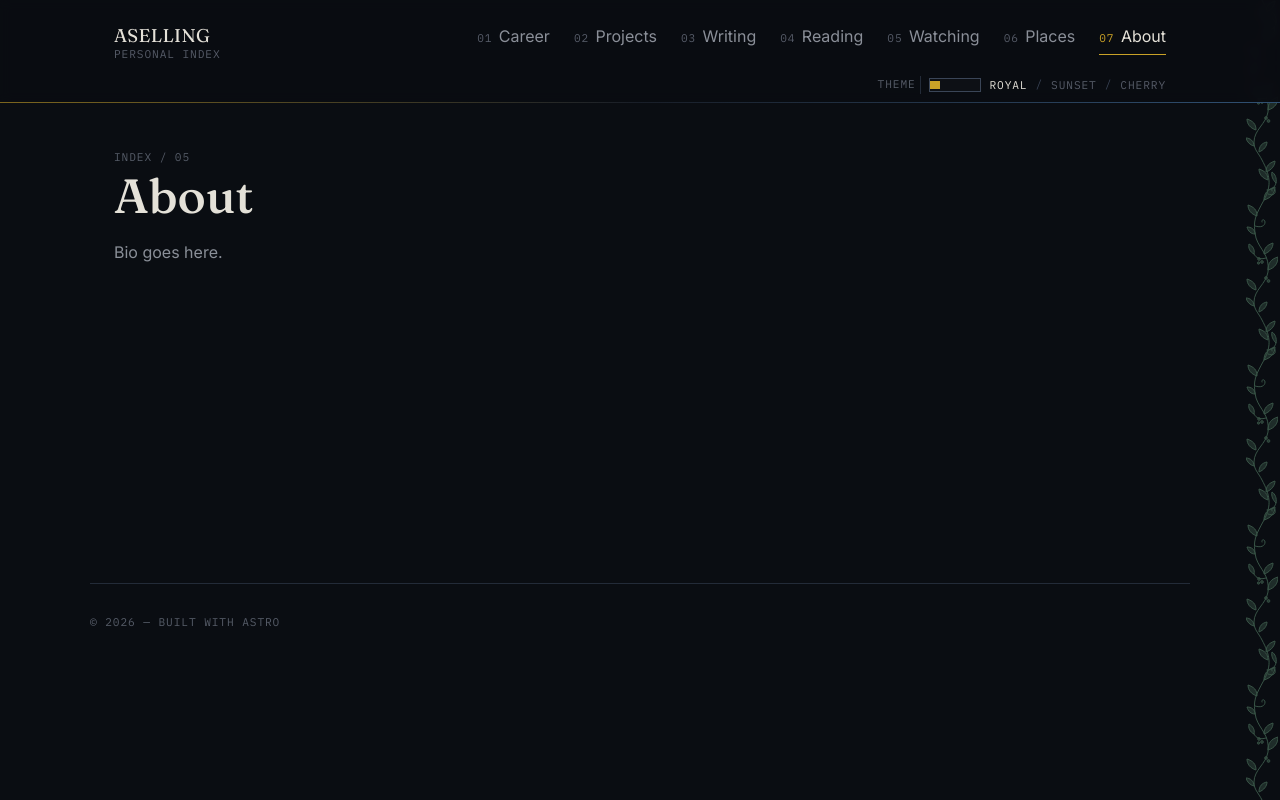
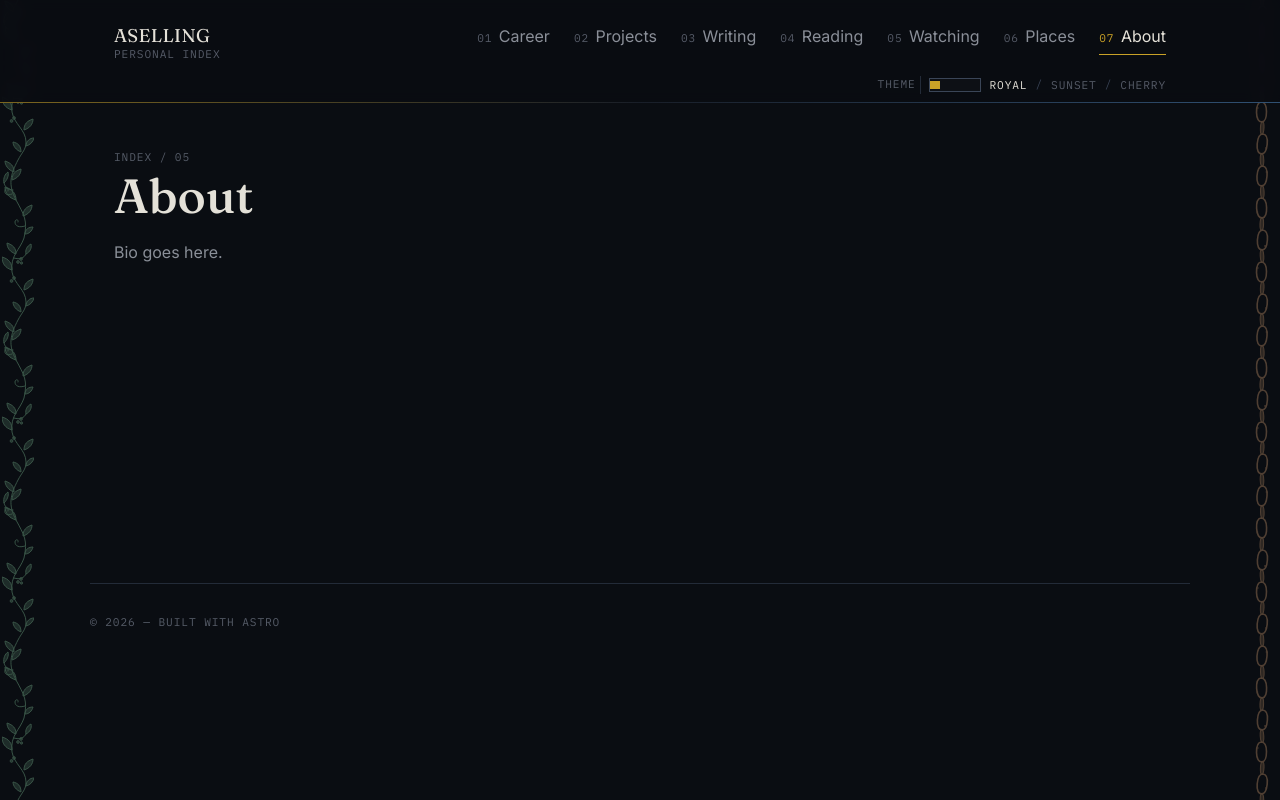
Before and after one commit to asellingson28/asellingson28.github.io, an Astro site: page /about in a window 1280 px wide. Built offline with nearby package versions, Linux system fonts and the light colour scheme; Astro itself is replaced by a stand-in of ours.

Commit message:
Move vines to left edge, add chains ornament on right
Vines.astro now mirrors and hugs the left edge; Chains.astro is a new
matching ornament on the right, themed via a --color-chain token.

```diff
--- /dev/null
+++ b/src/components/Chains.astro
@@ -0,0 +1,77 @@
+---
+// Experimental ornament: a rustic chain hanging down the right edge of the
+// viewport — hand-forged links alternating front-on and edge-on, slightly
+// askew, with specks of rust. Purely decorative — delete this file and its
+// one usage in BaseLayout.astro to remove. Color comes from the per-theme
+// --color-chain token.
+---
+
+<svg class="chains" aria-hidden="true">
+  <defs>
+    <!-- one full link (front view) and one edge-on link, both centered at 0,0 -->
+    <path
+      id="chain-link"
+      d="M0 -10 C3.4 -9.8 5.2 -6.2 5 -0.2 C4.8 5.8 3.2 9.6 0.2 9.9 C-3.2 10.1 -5.1 6.4 -5 0.3 C-4.9 -5.9 -3.3 -9.7 0 -10 Z"
+    />
+    <path
+      id="chain-link-edge"
+      d="M0 -6.5 C1.5 -6.2 1.8 -3.2 1.8 0 C1.8 3.2 1.5 6.2 0 6.5 C-1.5 6.2 -1.8 3.2 -1.8 0 C-1.8 -3.2 -1.5 -6.2 0 -6.5 Z"
+    />
+
+    <pattern id="chain-tile" width="32" height="160" patternUnits="userSpaceOnUse">
+      <use class="link" href="#chain-link" transform="translate(16 16) rotate(3)" />
+      <use class="link" href="#chain-link" transform="translate(15.6 48) rotate(-4)" />
+      <use class="link" href="#chain-link" transform="translate(16.4 80) rotate(2)" />
+      <use class="link" href="#chain-link" transform="translate(15.5 112) rotate(-2)" />
+      <use class="link" href="#chain-link" transform="translate(16.2 144) rotate(4)" />
+
+      <use class="edge" href="#chain-link-edge" transform="translate(16.3 32) rotate(-2)" />
+      <use class="edge" href="#chain-link-edge" transform="translate(15.8 64) rotate(2)" />
+      <use class="edge" href="#chain-link-edge" transform="translate(16 96) rotate(-3)" />
+      <use class="edge" href="#chain-link-edge" transform="translate(16.2 128) rotate(3)" />
+      <!-- the edge-on link at the tile seam, drawn at both ends so it tiles cleanly -->
+      <use class="edge" href="#chain-link-edge" transform="translate(16 0) rotate(-2)" />
+      <use class="edge" href="#chain-link-edge" transform="translate(16 160) rotate(-2)" />
+
+      <circle class="rust" cx="20.5" cy="12" r="0.9" />
+      <circle class="rust" cx="11.5" cy="52" r="0.8" />
+      <circle class="rust" cx="19" cy="86" r="1" />
+      <circle class="rust" cx="12" cy="108" r="0.8" />
+      <circle class="rust" cx="20" cy="148" r="0.9" />
+    </pattern>
+  </defs>
+  <rect width="100%" height="100%" fill="url(#chain-tile)" />
+</svg>
+
+<style>
+  .chains {
+    position: fixed;
+    top: 0;
+    right: 2px;
+    width: 32px;
+    height: 100vh;
+    z-index: 40;
+    pointer-events: none;
+    opacity: 0.55;
+  }
+
+  .link {
+    fill: none;
+    stroke: var(--color-chain);
+    stroke-width: 1.6;
+    stroke-linejoin: round;
+  }
+  .edge {
+    fill: color-mix(in srgb, var(--color-chain) 55%, transparent);
+    stroke: var(--color-chain);
+    stroke-width: 1;
+  }
+  .rust {
+    fill: color-mix(in srgb, var(--color-chain) 70%, transparent);
+  }
+
+  /* stay clear of content when the viewport gets close to the layout width */
+  @media (max-width: 1240px) {
+    .chains { display: none; }
+  }
+</style>
--- a/src/components/Vines.astro
+++ b/src/components/Vines.astro
@@ -1,5 +1,5 @@
 ---
-// Experimental ornament: a rustic vine running down the right edge of the
+// Experimental ornament: a rustic vine running down the left edge of the
 // viewport — wandering stem, offshoot branches, tendrils, leaves and berries.
 // Purely decorative — delete this file and its one usage in BaseLayout.astro
 // to remove. Color comes from the per-theme --color-vine token.
@@ -43,12 +43,14 @@
   .vines {
     position: fixed;
     top: 0;
-    right: 2px;
+    left: 2px;
     width: 32px;
     height: 100vh;
     z-index: 40;
     pointer-events: none;
     opacity: 0.55;
+    /* tile was drawn for the right edge; mirror it so it hugs the left */
+    transform: scaleX(-1);
   }
 
   .stem {
--- a/src/layouts/BaseLayout.astro
+++ b/src/layouts/BaseLayout.astro
@@ -1,6 +1,7 @@
 ---
 import Nav from '../components/Nav.astro';
 import Vines from '../components/Vines.astro';
+import Chains from '../components/Chains.astro';
 import '../styles/global.css';
 
 interface Props {
@@ -31,6 +32,7 @@ const { title, description = 'Personal site — work, writing, and notes.' } = A
   </head>
   <body>
     <Vines />
+    <Chains />
     <Nav />
     <main class="wrap-wide" style="padding-top: var(--space-4); padding-bottom: var(--space-5); min-height: 60vh;">
       <slot />
--- a/src/styles/global.css
+++ b/src/styles/global.css
@@ -28,8 +28,9 @@
   --color-text-dim: #8a8f98;
   --color-text-faint: #565c68;
 
-  /* -- color: ornament (vines) -- */
+  /* -- color: ornaments (vines, chains) -- */
   --color-vine: #5f8f72;
+  --color-chain: #8a6a4f;
 
   /* -- type -- */
   --font-display: 'Fraunces', Georgia, serif;
@@ -73,8 +74,9 @@
   --color-text-dim: #85718e;
   --color-text-faint: #a893ae;
 
-  /* -- color: ornament (vines) -- */
+  /* -- color: ornaments (vines, chains) -- */
   --color-vine: #7da377;
+  --color-chain: #966040;
 }
 
 /* ===========================================================
@@ -104,8 +106,9 @@
   --color-text-dim: #a18b91;
   --color-text-faint: #6d5661;
 
-  /* -- color: ornament (vines) -- */
+  /* -- color: ornaments (vines, chains) -- */
   --color-vine: #3f8f5f;
+  --color-chain: #8d5f4b;
 }
 
 * {
```
